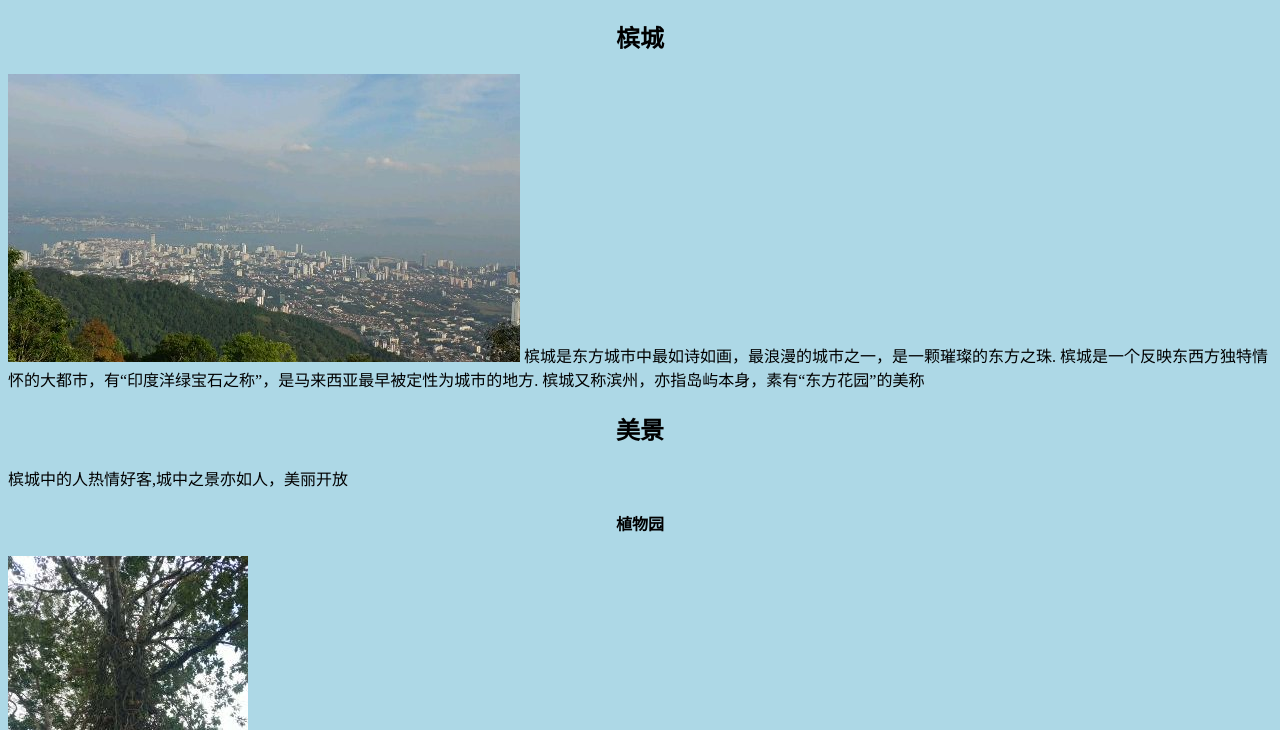
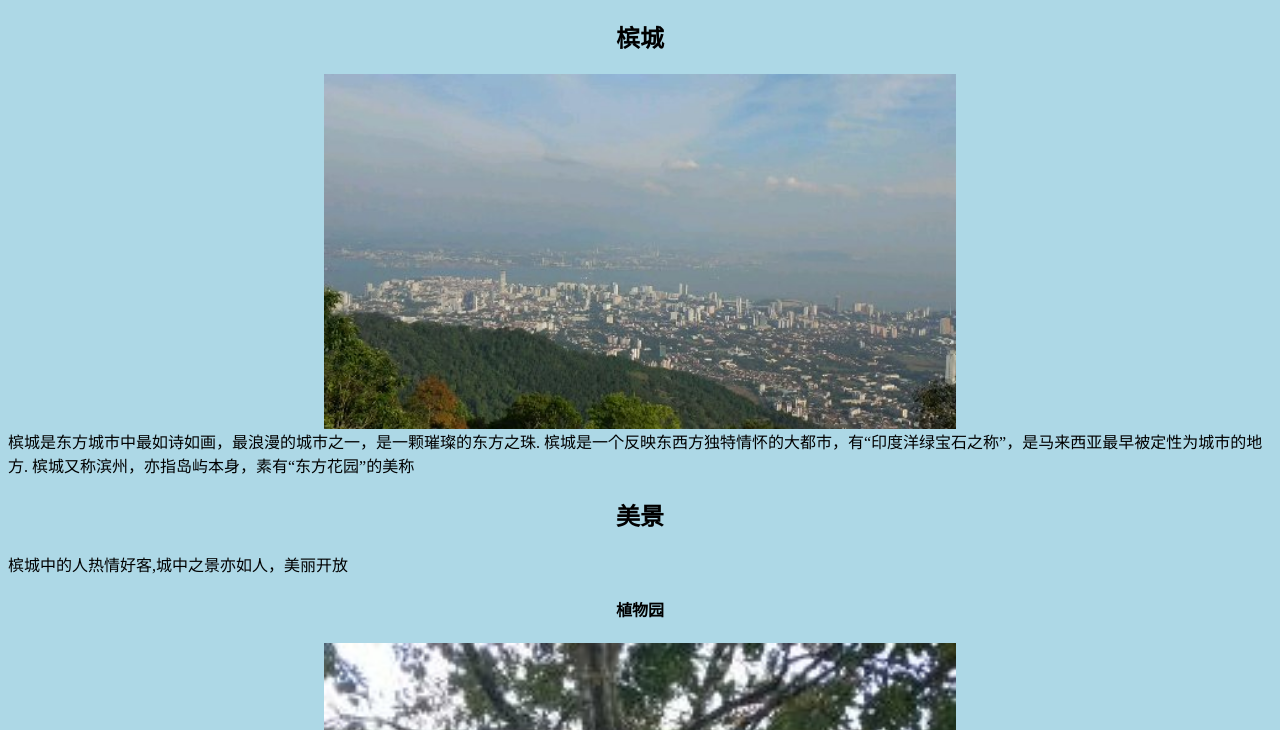
Before and after one commit to FBJ7/Penang, a plain HTML site: page index.html in a window 1280 px wide. Shown: the part 70-800 px from the top of the page. Drawn offline with Linux system fonts and the light colour scheme.

Commit message:
Update style.css

```diff
--- a/style.css
+++ b/style.css
@@ -9,3 +9,7 @@ h2{
 h4{
   text-align:center;
 }
+img{
+   width:50%;
+   display:block;
+   margin:0 auto
```
